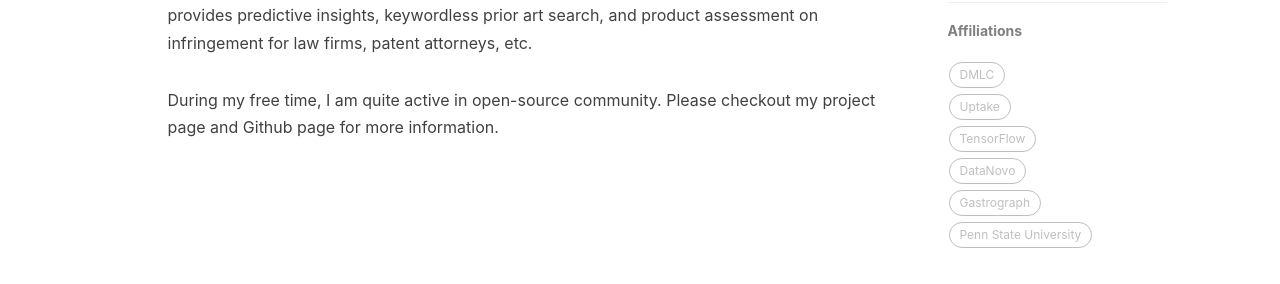
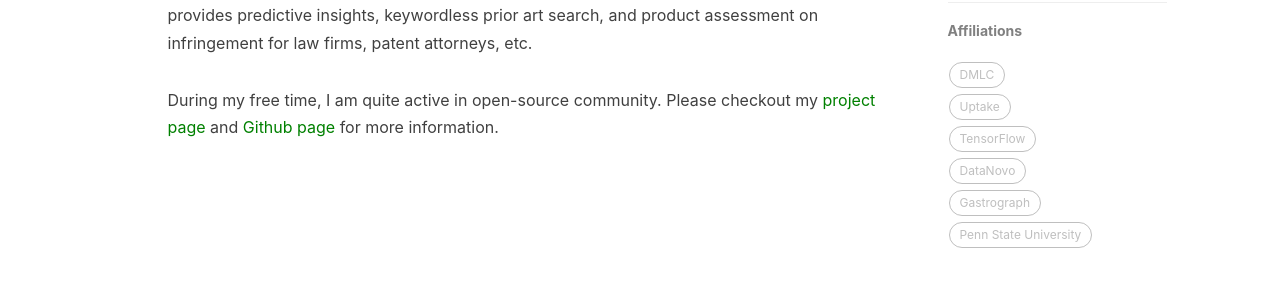
Before and after one commit to terrytangyuan/terrytangyuan.github.com, a Jekyll site: the page built from about.html, in a window 1280 px wide. Shown: the part 836-1120 px from the top of the page. Built offline with Jekyll 4.4.1, drawn with Linux system fonts in a browser that asks for light colours; nearby versions of some CDN libraries; comment, search, counter and statistics services are not loaded.

Commit message:
Update about.html

```diff
--- a/about.html
+++ b/about.html
@@ -31,7 +31,7 @@
         a legal analytics company that provides predictive insights, keywordless prior art search, and product assessment on infringement
         for law firms, patent attorneys, etc. </p>
 
-    <p>During my free time, I am quite active in open-source community. Please checkout my <a href="http://terrytangyuan.github.io/about/">project page</a> and <a href="http://terrytangyuan.github.io/about/">Github page</a> for more information. </p>
+    <p>During my free time, I am quite active in open-source community. Please checkout my <a href="http://terrytangyuan.github.io/about/" style="color:green";>project page</a> and <a href="http://terrytangyuan.github.io/about/" style="color:green";>Github page</a> for more information. </p>
 
 
 
```
